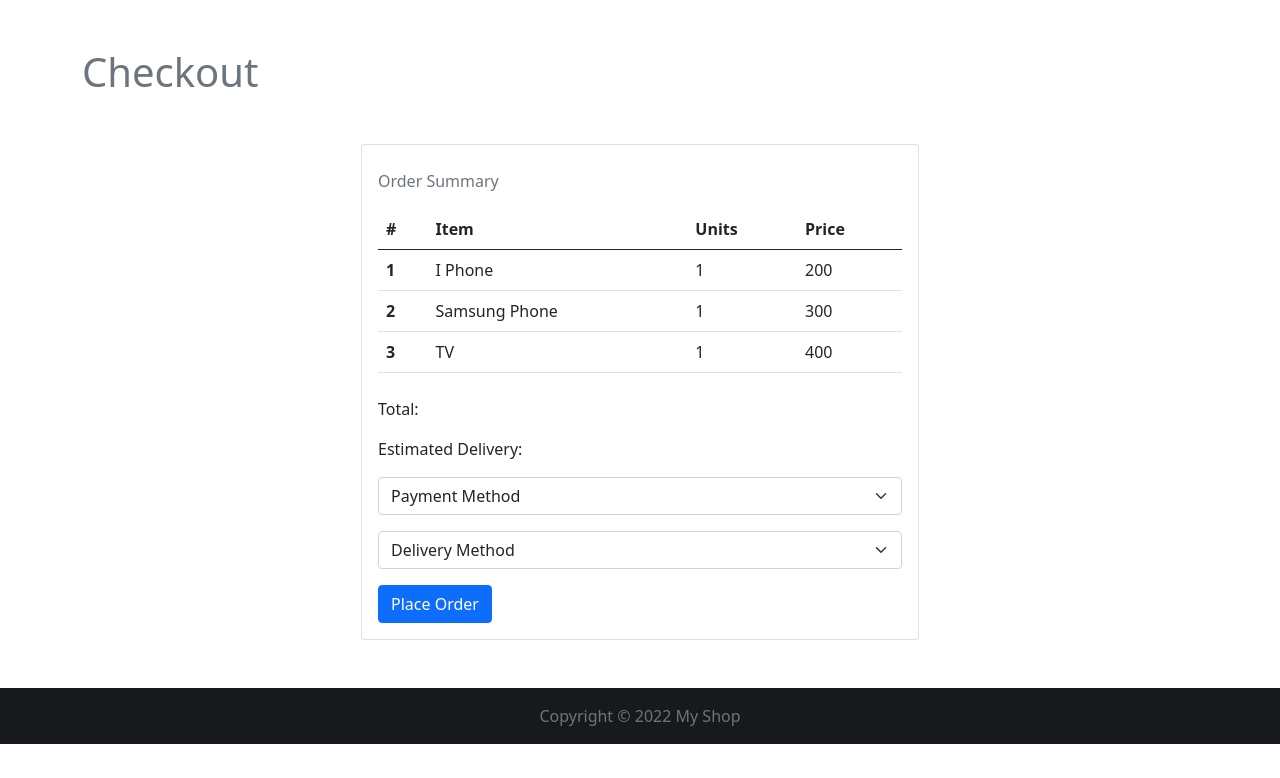
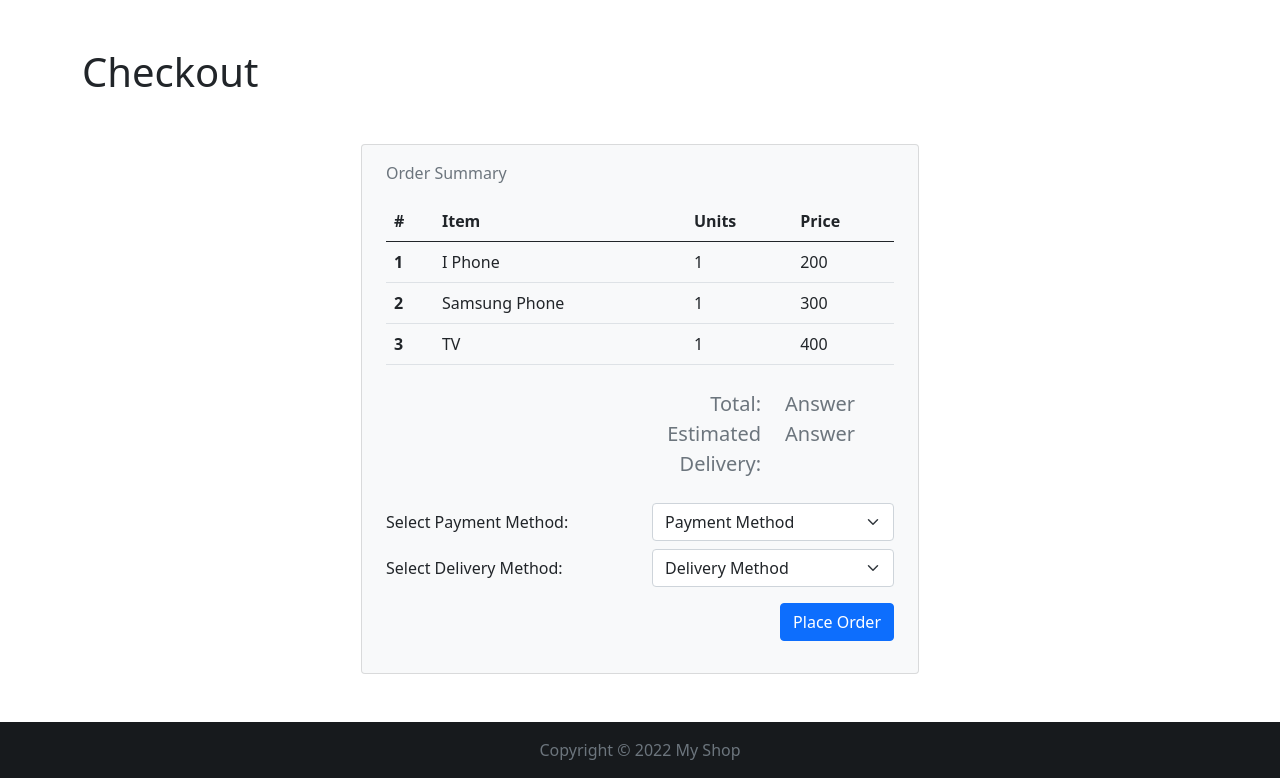
Before and after one commit to ravijar/e-commerce-site, a PHP site: page /CheckoutPage.php in a window 1280 px wide. Shown: the part 74-852 px from the top of the page. Before the commit the page ends 818 px from the top, so only its background shows below. Run offline with PHP 8.4, Linux system fonts and the light colour scheme; data comes from the database, SQL or seed files in the repository; data that the repository does not hold is empty.

Commit message:
checkout page edited

```diff
--- a/client/CheckoutPage.php
+++ b/client/CheckoutPage.php
@@ -3,12 +3,13 @@ include('../client/inc/header.php');
 
 ?>
 
+<div>
     <div class="container mt-5">
-    <span class="h1 mb-3 text-secondary">
+      <span class="h1 mb-3">
         Checkout
       </span>
-    <div class="createAcc d-flex justify-content-around my-5">
-      <div class="card py-3 px-3 w-50 text-start">
+      <div class="createAcc d-flex gap-5 justify-content-around my-5">
+        <div class="card bg-light pt-2 pb-3 px-4 w-50 text-start">
           <table class="table caption-top mb-4">
             <caption class="mb-2">
               Order Summary
@@ -42,23 +43,43 @@ include('../client/inc/header.php');
               </tr>
             </tbody>
           </table>
-
-          <p class="text-md-start">Total:</p>
-          <p class="text-md-start">Estimated Delivery:</p>
-          <select class="form-select mb-3" aria-label="Default select example">
-            <option selected>Payment Method</option>
+          <div class="row text-secondary lead justify-content-end">
+            <div class="col-2 text-end ">Total:</div>
+            <div class="col-3">Answer</div>
+          </div>
+          <div class="row text-secondary lead justify-content-end">
+            <div class="col-4 text-end">Estimated Delivery:</div>
+            <div class="col-3">Answer</div>
+          </div>
+          <div class="row mt-4 mb-2">
+            <div class="col align-self-center">Select Payment Method:</div>
+            <div class="col">
+              <select class="form-select" aria-label="Default select example">
+                <option selected class="d-none">Payment Method</option>
                 <option value="1">Cash</option>
                 <option value="2">Card</option>
               </select>
-          <select class="form-select mb-3" aria-label="Default select example">
-            <option selected>Delivery Method</option>
+            </div>
+          </div>
+          <div class="row">
+            <div class="col align-self-center">Select Delivery Method:</div>
+            <div class="col">
+              <select class="form-select" aria-label="Default select example">
+                <option selected class="d-none">Delivery Method</option>
                 <option value="1">Store Pickup</option>
                 <option value="2">Delivery</option>
               </select>
-          <div>
+            </div>
+          </div>
+
+          <div class="ms-auto py-3">
             <button type="submit" class="btn btn-primary ms-auto">
               Place Order
             </button>
+          </div>
+        </div>
+      </div>
+    </div>
   </div>
 
       </div>
```
Lines whose indentation alone changed are shown as unchanged.
